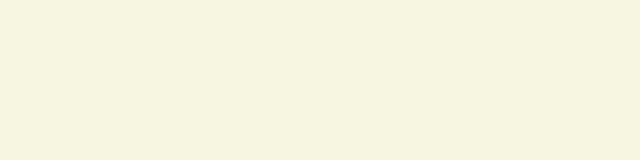
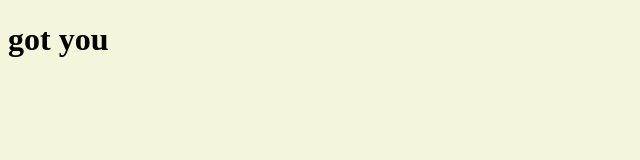
Before and after one commit to 6uamy/Vanilla_JS, a plain HTML site: page index.html in a window 1280 px wide. Shown: the whole page, without its empty margins (0-640 px from the left). Drawn offline with Linux system fonts and the light colour scheme.

Commit message:
study vanilla#1

```diff
--- a/app.js
+++ b/app.js
@@ -0,0 +1,3 @@
+const title = document.getElementById('title');
+
+title.innerText = 'got you';
--- a/index.html
+++ b/index.html
@@ -5,9 +5,10 @@
     <meta http-equiv="X-UA-Compatible" content="IE=edge">
     <meta name="viewport" content="width=device-width, initial-scale=1.0">
     <link rel="stylesheet"  href="style.css"/>
-    <title>Document</title>
+    <title>Vanilla App</title>
 </head>
 <body>
+    <h1 id="title">Grab me!</h1>
     <script src="app.js"></script>
 </body>
 </html>
```
